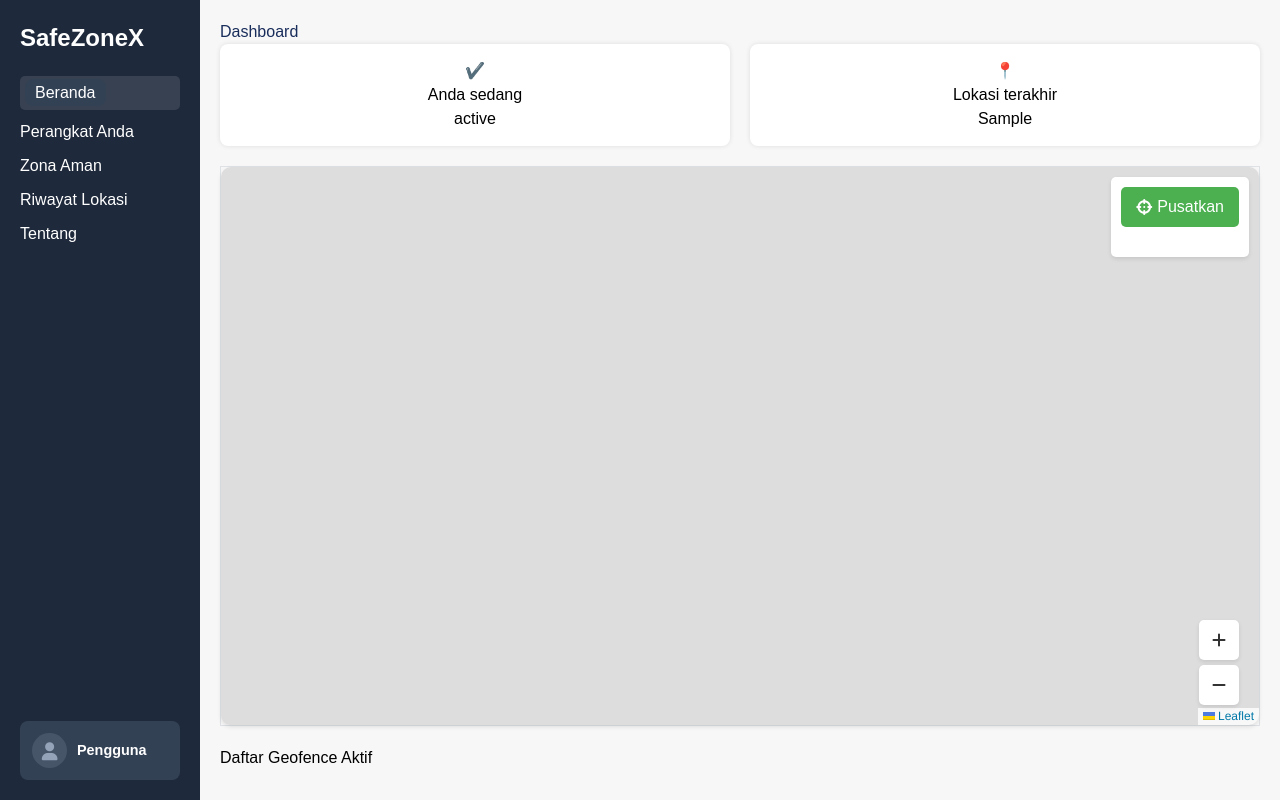
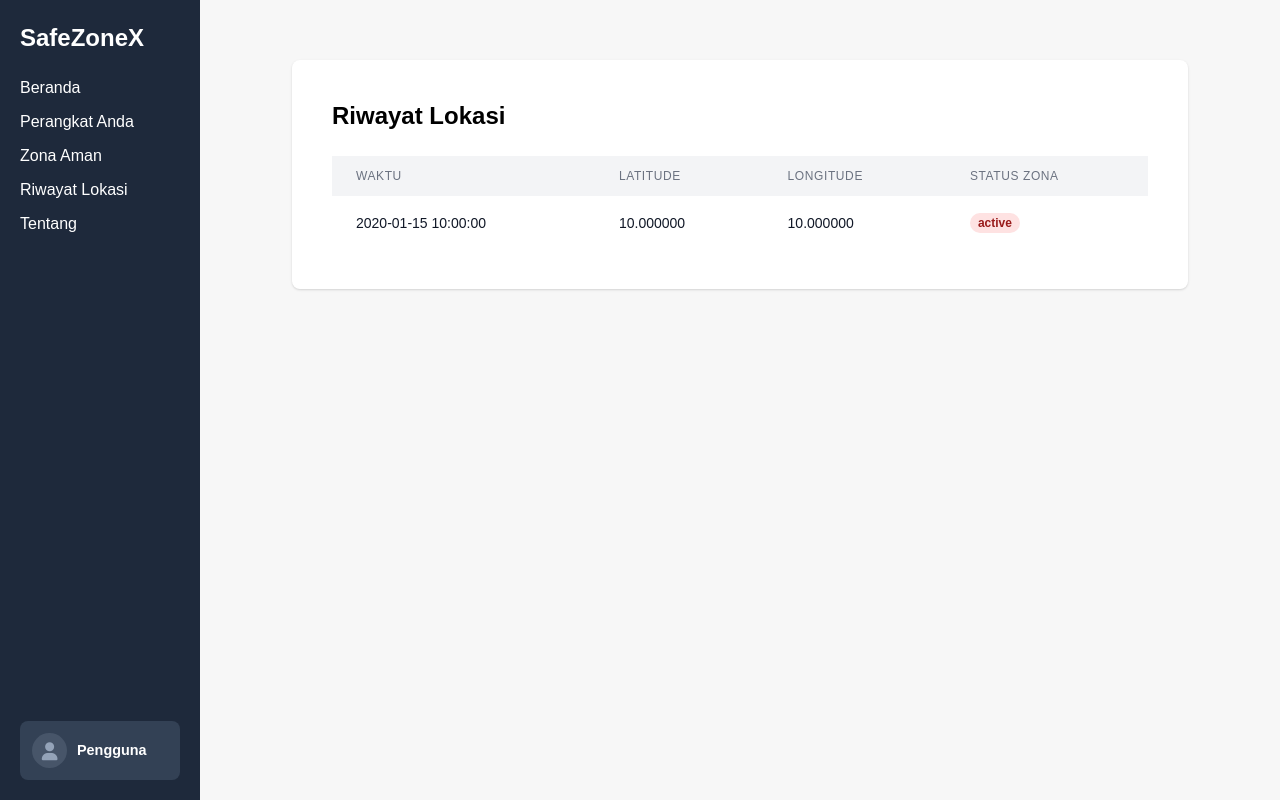
Before and after one commit to SafeZoneX21/SAFEZONEX21, a Flask app: template templates/dashboard.html in a window 1280 px wide. Run offline with Flask 2, Linux system fonts and the light colour scheme; the template is opened without the code that fills it: most values are stand-ins (such as "Sample title", 1, 10 or a date in 2020).

Commit message:
Update dashboard.html

```diff
--- a/templates/dashboard.html
+++ b/templates/dashboard.html
@@ -1,179 +1,137 @@
 {% extends "base.html" %}
-{% block title %}Dashboard{% endblock %}
-{% set page = 'dashboard' %}
+{% block title %}Riwayat Lokasi{% endblock %}
 
 {% block content %}
-<h1>Dashboard</h1>
-<div class="stats" data-user-id="{{ session['user_id'] }}">
-    <div class="box" id="status-box">✔️ <br> Anda sedang <br> {{ child.status_zona }}</div>
-    <div class="box" id="location-box">📍 <br> Lokasi terakhir <br> {{ child.lokasi_terakhir }}</div>
+<div class="min-h-screen bg-[#F4F6F8] py-10 px-4">
+    <div class="max-w-4xl mx-auto bg-white p-10 rounded-lg shadow">
+        <h1 class="text-2xl font-bold mb-6 text-black">Riwayat Lokasi</h1>
+
+        <div id="location-table-container">
+            {% if locations %}
+                <div class="overflow-x-auto">
+                    <table class="min-w-full bg-white" id="location-table">
+                        <thead>
+                            <tr class="bg-gray-100">
+                                <th class="px-6 py-3 text-left text-xs font-medium text-gray-500 uppercase tracking-wider">Waktu</th>
+                                <th class="px-6 py-3 text-left text-xs font-medium text-gray-500 uppercase tracking-wider">Latitude</th>
+                                <th class="px-6 py-3 text-left text-xs font-medium text-gray-500 uppercase tracking-wider">Longitude</th>
+                                <th class="px-6 py-3 text-left text-xs font-medium text-gray-500 uppercase tracking-wider">Status Zona</th>
+                            </tr>
+                        </thead>
+                        <tbody class="divide-y divide-gray-200" id="location-tbody">
+                            {% for location in locations %}
+                            <tr class="hover:bg-gray-50">
+                                <td class="px-6 py-4 whitespace-nowrap text-sm text-gray-900">
+                                    {{ location.timestamp }}
+                                </td>
+                                <td class="px-6 py-4 whitespace-nowrap text-sm text-gray-900">
+                                    {{ "%.6f"|format(location.latitude) }}
+                                </td>
+                                <td class="px-6 py-4 whitespace-nowrap text-sm text-gray-900">
+                                    {{ "%.6f"|format(location.longitude) }}
+                                </td>
+                                <td class="px-6 py-4 whitespace-nowrap text-sm">
+                                    {% if location.is_safe_zone %}
+                                        <span class="px-2 inline-flex text-xs leading-5 font-semibold rounded-full bg-green-100 text-green-800">
+                                            {{ location.status_zona }}
+                                        </span>
+                                    {% else %}
+                                        <span class="px-2 inline-flex text-xs leading-5 font-semibold rounded-full bg-red-100 text-red-800">
+                                            {{ location.status_zona }}
+                                        </span>
+                                    {% endif %}
+                                </td>
+                            </tr>
+                            {% endfor %}
+                        </tbody>
+                    </table>
                 </div>
-
-<div class="map-container">
-    <div id="map"></div>
-    <div class="map-controls">
-        <button class="center-map" title="Pusatkan peta ke lokasi perangkat">
-            <i class="fas fa-crosshairs"></i> Pusatkan
-        </button>
+            {% else %}
+                <div class="text-center py-8" id="no-data-message">
+                    <p class="text-gray-500">Belum ada data lokasi yang tersedia.</p>
                 </div>
-    <div class="zoom-controls">
-        <button class="zoom-btn zoom-in" title="Zoom In"><i class="fas fa-plus"></i></button>
-        <button class="zoom-btn zoom-out" title="Zoom Out"><i class="fas fa-minus"></i></button>
+            {% endif %}
+        </div>
     </div>
 </div>
 
-<!-- ✅ Tambahan: Tampilkan daftar geofence -->
-<div class="geofence-list" style="margin-top: 20px;">
-    <h3>Daftar Geofence Aktif</h3>
-    <ul id="geofence-list-html"></ul>
+<script>
+    // Function untuk update tabel riwayat lokasi secara real-time
+    function updateLocationHistory() {
+        fetch('/api/get_location_history')
+            .then(response => response.json())
+            .then(data => {
+                const container = document.getElementById('location-table-container');
+                const tbody = document.getElementById('location-tbody');
+                const noDataMessage = document.getElementById('no-data-message');
+
+                if (data.length === 0) {
+                    container.innerHTML = '<div class="text-center py-8" id="no-data-message"><p class="text-gray-500">Belum ada data lokasi yang tersedia.</p></div>';
+                    return;
+                }
+
+                if (noDataMessage) {
+                    noDataMessage.remove();
+                }
+
+                // Recreate table if it doesn't exist
+                if (!tbody) {
+                    container.innerHTML = `
+                        <div class="overflow-x-auto">
+                            <table class="min-w-full bg-white" id="location-table">
+                                <thead>
+                                    <tr class="bg-gray-100">
+                                        <th class="px-6 py-3 text-left text-xs font-medium text-gray-500 uppercase tracking-wider">Waktu</th>
+                                        <th class="px-6 py-3 text-left text-xs font-medium text-gray-500 uppercase tracking-wider">Latitude</th>
+                                        <th class="px-6 py-3 text-left text-xs font-medium text-gray-500 uppercase tracking-wider">Longitude</th>
+                                        <th class="px-6 py-3 text-left text-xs font-medium text-gray-500 uppercase tracking-wider">Status Zona</th>
+                                    </tr>
+                                </thead>
+                                <tbody class="divide-y divide-gray-200" id="location-tbody"></tbody>
+                            </table>
                         </div>
+                    `;
+                }
 
-<div class="footer">
-    <div class="alert" id="alert-box">
-        {% if child.keluar_zona %}
-            ⚠️ Anak keluar dari zona aman pukul {{ child.jam_keluar_zona }}
-        {% endif %}
-    </div>
-</div>
+                const newTbody = document.getElementById('location-tbody');
+                let html = '';
 
-<!-- ✅ Styling -->
-<style>
-    .map-container { position: relative; width: 100%; height: 70vh; margin: 20px 0; }
-    #map { width: 100%; height: 100%; border-radius: 10px; box-shadow: 0 2px 4px rgba(0,0,0,0.1); }
-    .map-controls { position: absolute; top: 10px; right: 10px; z-index: 1000; background: white; padding: 10px; border-radius: 5px; box-shadow: 0 2px 4px rgba(0,0,0,0.1); }
-    .zoom-controls { position: absolute; bottom: 20px; right: 20px; z-index: 1000; display: flex; flex-direction: column; gap: 5px; }
-    .zoom-btn { background: white; color: #333; border: none; width: 40px; height: 40px; border-radius: 5px; cursor: pointer; display: flex; align-items: center; justify-content: center; box-shadow: 0 2px 4px rgba(0,0,0,0.1); font-size: 16px; }
-    .zoom-btn:hover { background: #f0f0f0; }
-    .center-map { background: #4CAF50; color: white; border: none; padding: 8px 15px; border-radius: 5px; cursor: pointer; display: flex; align-items: center; gap: 5px; }
-    .center-map:hover { background: #45a049; }
-    .update-flash { animation: flash 0.5s ease-in-out; }
-    @keyframes flash { 0% { background-color: transparent; } 50% { background-color: #fff3cd; } 100% { background-color: transparent; } }
-    .status-indicator { display: inline-block; width: 10px; height: 10px; border-radius: 50%; margin-right: 5px; }
-    .status-safe { background-color: #28a745; }
-    .status-danger { background-color: #dc3545; }
-    .alert {
-        background-color: #fff3cd;
-        color: #856404;
-        padding: 15px;
-        margin: 20px 0;
-        border-radius: 5px;
-        font-weight: bold;
-        display: none;
-    }
-</style>
+                data.forEach(location => {
+                    const statusClass = location.is_safe_zone ?
+                        'px-2 inline-flex text-xs leading-5 font-semibold rounded-full bg-green-100 text-green-800' :
+                        'px-2 inline-flex text-xs leading-5 font-semibold rounded-full bg-red-100 text-red-800';
 
-<!-- ✅ Script -->
-<script>
-let map, marker, geofenceMarkers = [], geofenceCircles = [];
-let currentLat = parseFloat("{{ child.latitude }}");
-let currentLng = parseFloat("{{ child.longitude }}");
-let userId = parseInt(document.querySelector('.stats').getAttribute('data-user-id'));
-
-function initMap() {
-    map = L.map('map', { zoomControl: false }).setView([currentLat, currentLng], 15);
-
-    L.tileLayer('https://{s}.tile.openstreetmap.org/{z}/{x}/{y}.png', {
-        attribution: '&copy; OpenStreetMap contributors'
-    }).addTo(map);
-
-    let childIcon = L.icon({
-        iconUrl: 'https://raw.githubusercontent.com/pointhi/leaflet-color-markers/master/img/marker-icon-2x-green.png',
-        shadowUrl: 'https://cdnjs.cloudflare.com/ajax/libs/leaflet/0.7.7/images/marker-shadow.png',
-        iconSize: [25, 41], iconAnchor: [12, 41], popupAnchor: [1, -34], shadowSize: [41, 41]
+                    html += `
+                        <tr class="hover:bg-gray-50">
+                            <td class="px-6 py-4 whitespace-nowrap text-sm text-gray-900">
+                                ${location.timestamp}
+                            </td>
+                            <td class="px-6 py-4 whitespace-nowrap text-sm text-gray-900">
+                                ${parseFloat(location.latitude).toFixed(6)}
+                            </td>
+                            <td class="px-6 py-4 whitespace-nowrap text-sm text-gray-900">
+                                ${parseFloat(location.longitude).toFixed(6)}
+                            </td>
+                            <td class="px-6 py-4 whitespace-nowrap text-sm">
+                                <span class="${statusClass}">
+                                    ${location.status_zona}
+                                </span>
+                            </td>
+                        </tr>
+                    `;
                 });
 
-    marker = L.marker([currentLat, currentLng], {icon: childIcon}).addTo(map)
-        .bindPopup("Lokasi anak saat ini").openPopup();
-
-    loadGeofences();
-
-    document.querySelector(".center-map").addEventListener("click", () => {
-        map.setView([currentLat, currentLng], 15);
-        marker.openPopup();
-    });
-
-    document.querySelector('.zoom-in').addEventListener('click', () => map.zoomIn());
-    document.querySelector('.zoom-out').addEventListener('click', () => map.zoomOut());
+                newTbody.innerHTML = html;
+            })
+            .catch(error => console.error('Error updating location history:', error));
     }
 
-function loadGeofences() {
-    fetch('/api/get_geofences')
-        .then(res => res.json())
-        .then(geofences => {
-            geofenceMarkers.forEach(m => map.removeLayer(m));
-            geofenceCircles.forEach(c => map.removeLayer(c));
-            geofenceMarkers = []; geofenceCircles = [];
+    // Update location history every 15 seconds
+    setInterval(updateLocationHistory, 15000);
 
-            const list = document.getElementById('geofence-list-html');
-            if (list) list.innerHTML = '';
-
-            geofences.forEach(g => {
-                if (g.is_active) {
-                    const marker = L.marker([g.center_lat, g.center_lng]).bindPopup(g.name).addTo(map);
-                    geofenceMarkers.push(marker);
-
-                    const circle = L.circle([g.center_lat, g.center_lng], {
-                        color: '#0066cc', fillColor: '#3399ff', fillOpacity: 0.2, radius: g.radius
-                    }).bindPopup(g.name + '<br>Radius: ' + g.radius + ' meter').addTo(map);
-                    geofenceCircles.push(circle);
-
-                    if (list) {
-                        const item = document.createElement('li');
-                        item.textContent = `${g.name} - Lat: ${g.center_lat}, Lng: ${g.center_lng}, Radius: ${g.radius} m`;
-                        list.appendChild(item);
-                    }
-                }
-            });
-        })
-        .catch(err => console.error("Error loading geofences:", err));
-}
-
-function updateLocationData() {
-    fetch(`/api/get_latest_location/${userId}`)
-        .then(res => res.json())
-        .then(data => {
-            if (data.error) return;
-
-            const newLat = data.latitude, newLng = data.longitude;
-            const isSafeZone = data.is_safe_zone;
-            const timestamp = new Date(data.timestamp).toLocaleString('id-ID');
-
-            if (newLat !== currentLat || newLng !== currentLng) {
-                currentLat = newLat; currentLng = newLng;
-                marker.setLatLng([currentLat, currentLng]);
-                marker.getPopup().setContent("Lokasi anak saat ini");
-
-                document.querySelector('.stats').classList.add('update-flash');
-                setTimeout(() => document.querySelector('.stats').classList.remove('update-flash'), 500);
-            }
-
-            document.getElementById('status-box').innerHTML = `
-                <span class="status-indicator ${isSafeZone ? 'status-safe' : 'status-danger'}"></span><br>
-                Anda sedang <br> ${isSafeZone ? 'Anda berada didalam zona aman' : 'Anda berada diluar zona aman'}`;
-
-            document.getElementById('location-box').innerHTML = `📍 <br> Lokasi terakhir <br> ${timestamp}`;
-
-            const alertBox = document.getElementById('alert-box');
-            if (!isSafeZone) {
-                alertBox.innerHTML = `⚠️ Anak keluar dari zona aman pukul ${timestamp}`;
-                alertBox.style.display = 'block';
-                alertBox.dataset.lastShown = Date.now();
-            } else {
-                const lastShown = parseInt(alertBox.dataset.lastShown || 0);
-                const now = Date.now();
-                if (now - lastShown > 10000) {  // Tahan 10 detik
-                    alertBox.style.display = 'none';
-                }
-            }
-        })
-        .catch(err => console.error("Error updating location:", err));
-}
-
+    // Update immediately when page loads
     document.addEventListener('DOMContentLoaded', function() {
-    initMap();
-    updateLocationData();
-    setInterval(updateLocationData, 5000);
-    setInterval(loadGeofences, 30000);
+        updateLocationHistory();
     });
 </script>
 {% endblock %}
```
Lines whose indentation alone changed are shown as unchanged.
